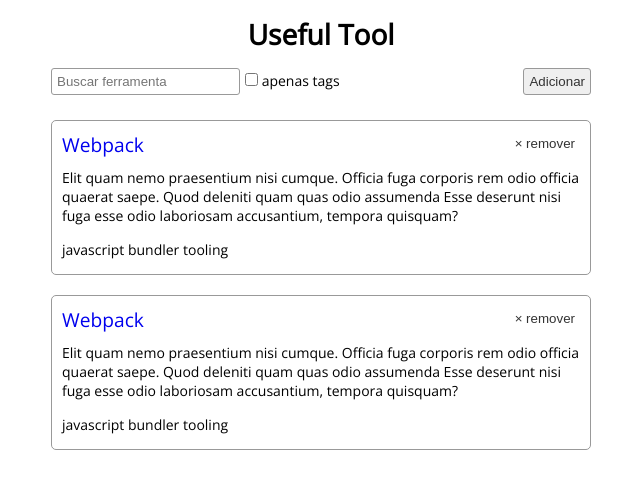
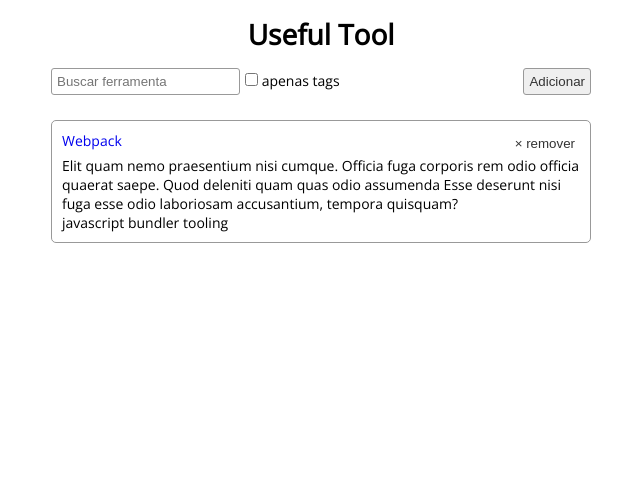
Before and after one commit to thiago-lira/useful-tools, a Vue app: page / in a window 1280 px wide. Shown: the top 488 px of the page, without its empty margins (319-959 px from the left). Built offline with nearby package versions, Linux system fonts and the light colour scheme.

Commit message:
create tools list components

```diff
--- a/src/App.vue
+++ b/src/App.vue
@@ -10,86 +10,7 @@
       <div class="container">
         <TaskBar />
 
-        <section class="tools-list">
-          <ul>
-            <li class="tools-list__item">
-              <div class="flex">
-                <div class="tools-list__item-title">
-                  <a href="#">
-                    Webpack
-                  </a>
-                </div>
-
-                <div class="tools-list__item-delete text-right">
-                  <button class="link">
-                    &times;
-                    remover
-                  </button>
-                </div>
-              </div>
-
-              <div class="tools-list__item-description">
-                <p>
-                  Elit quam nemo praesentium nisi cumque. Officia fuga corporis rem odio officia
-                  quaerat saepe. Quod deleniti quam quas odio assumenda Esse deserunt nisi fuga esse
-                  odio laboriosam accusantium, tempora quisquam?
-                </p>
-              </div>
-
-              <div class="tools-list__item-tags">
-                <span>
-                  javascript
-                </span>
-
-                <span>
-                  bundler
-                </span>
-
-                <span>
-                  tooling
-                </span>
-              </div>
-            </li>
-            <li class="tools-list__item">
-              <div class="flex">
-                <div class="tools-list__item-title">
-                  <a href="#">
-                    Webpack
-                  </a>
-                </div>
-
-                <div class="tools-list__item-delete text-right">
-                  <button class="link">
-                    &times;
-                    remover
-                  </button>
-                </div>
-              </div>
-
-              <div class="tools-list__item-description">
-                <p>
-                  Elit quam nemo praesentium nisi cumque. Officia fuga corporis rem odio officia
-                  quaerat saepe. Quod deleniti quam quas odio assumenda Esse deserunt nisi fuga esse
-                  odio laboriosam accusantium, tempora quisquam?
-                </p>
-              </div>
-
-              <div class="tools-list__item-tags">
-                <span>
-                  javascript
-                </span>
-
-                <span>
-                  bundler
-                </span>
-
-                <span>
-                  tooling
-                </span>
-              </div>
-            </li>
-          </ul>
-        </section>
+        <ToolsList />
       </div>
     </main>
   </div>
@@ -98,11 +19,13 @@
 <script>
 import '@/assets/scss/global.scss';
 import TaskBar from '@/components/TaskBar.vue';
+import ToolsList from '@/components/ToolsList.vue';
 
 export default {
   name: 'App',
   components: {
     TaskBar,
+    ToolsList,
   },
 };
 </script>
@@ -125,28 +48,4 @@
     width: 540px;
   }
 }
-
-.tools-list {
-  margin-top: 15px;
-
-  &__item {
-    border: 1px solid #999;
-    border-radius: 5px;
-    display: inline-block;
-    margin: 10px 0;
-    padding: 10px;
-
-    a {
-      font-size: 1.2rem
-    }
-
-    &-description {
-      padding: 10px 0;
-    }
-
-    &-tags {
-      padding: 5px 0px;
-    }
-  }
-}
 </style>
--- /dev/null
+++ b/src/components/ToolsList.vue
@@ -0,0 +1,44 @@
+<template>
+  <section class="tools-list">
+    <ul>
+      <ToolsListItem />
+    </ul>
+  </section>
+</template>
+
+<script>
+import ToolsListItem from '@/components/ToolsListItem.vue';
+
+export default {
+  name: 'ToolsList',
+  components: {
+    ToolsListItem,
+  },
+};
+</script>
+
+<style lang="scss" scoped>
+.tools-list {
+  margin-top: 15px;
+
+  &__item {
+    border: 1px solid #999;
+    border-radius: 5px;
+    display: inline-block;
+    margin: 10px 0;
+    padding: 10px;
+
+    a {
+      font-size: 1.2rem
+    }
+
+    &-description {
+      padding: 10px 0;
+    }
+
+    &-tags {
+      padding: 5px 0px;
+    }
+  }
+}
+</style>
--- /dev/null
+++ b/src/components/ToolsListItem.vue
@@ -0,0 +1,46 @@
+<template>
+  <div class="tools-list__item">
+    <div class="flex">
+      <div class="tools-list__item-title">
+        <a href="#">
+          Webpack
+        </a>
+      </div>
+
+      <div class="tools-list__item-delete text-right">
+        <button class="link">
+          &times;
+          remover
+        </button>
+      </div>
+    </div>
+
+    <div class="tools-list__item-description">
+      <p>
+        Elit quam nemo praesentium nisi cumque. Officia fuga corporis rem odio officia
+        quaerat saepe. Quod deleniti quam quas odio assumenda Esse deserunt nisi fuga esse
+        odio laboriosam accusantium, tempora quisquam?
+      </p>
+    </div>
+
+    <div class="tools-list__item-tags">
+      <span>
+        javascript
+      </span>
+
+      <span>
+        bundler
+      </span>
+
+      <span>
+        tooling
+      </span>
+    </div>
+  </div>
+</template>
+
+<script>
+export default {
+  name: 'ToolsListItem',
+};
+</script>
```
